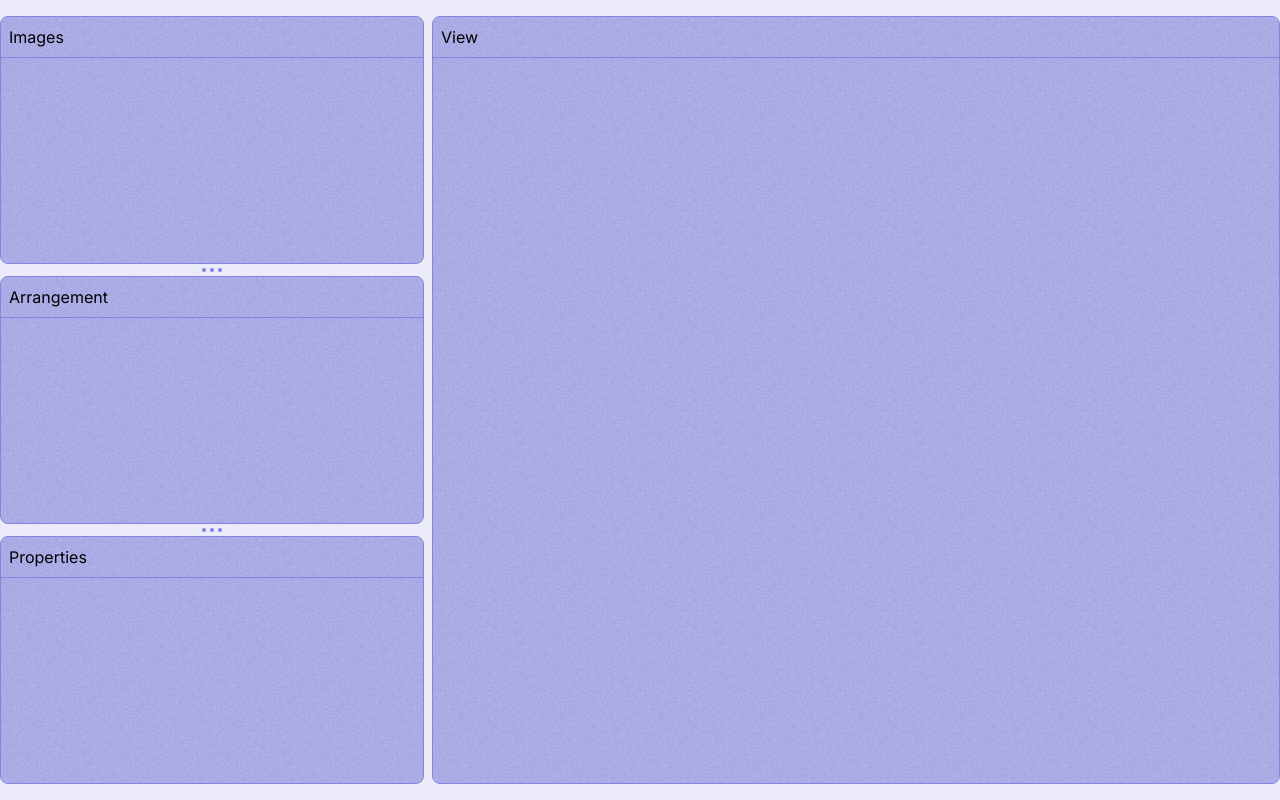
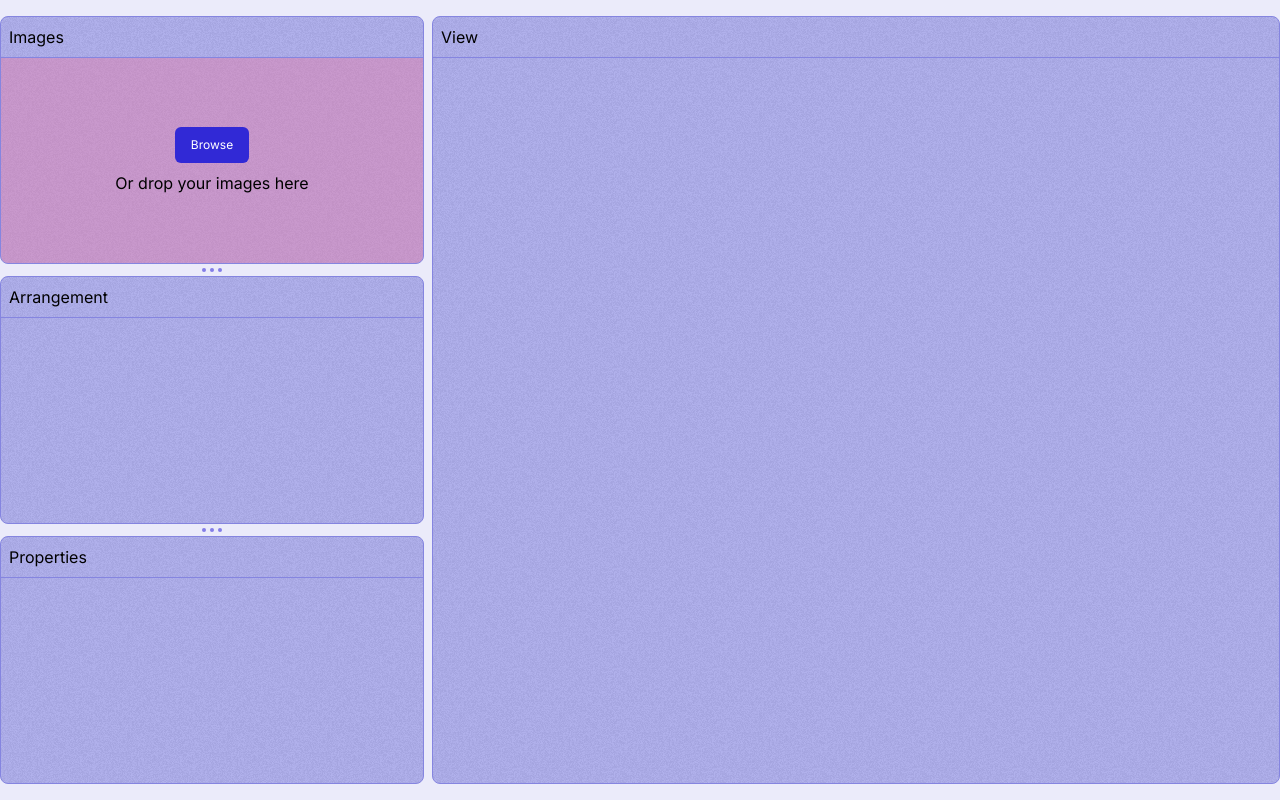
Before and after one commit to ChristianDuarteL/Spritesheetr, a React (Vite) app: page / in a window 1280 px wide. Both pictures are taken after a click on the button "Get spriting". Built offline with nearby package versions, Linux system fonts and the light colour scheme.

Commit message:
Added button to open file picker

```diff
--- /dev/null
+++ b/src/compontents/Button.tsx
@@ -0,0 +1,5 @@
+export default function Button({children, onClick}: {children: React.ReactNode, onClick: () => void}) {
+    return <button className="h-9 px-4 py-2 inline-flex items-center justify-center gap-2 rounded-md text-sm font-medium ring-offset-background-200 ring-primary-500 transition-colors focus-visible:outline-none focus-visible:ring-2 focus-visible:ring-ring focus-visible:ring-offset-2 disabled:pointer-events-none disabled:opacity-50 [&_svg]:pointer-events-none [&_svg]:size-4 [&_svg]:shrink-0 bg-primary-500 text-white hover:bg-primary-400 active:bg-primary-300 active:ring-primary-300 cursor-pointer" onClick={onClick}>
+        {children}
+    </button>
+}
--- a/src/compontents/ImagesPanel.tsx
+++ b/src/compontents/ImagesPanel.tsx
@@ -5,9 +5,10 @@ import { useCallback } from "react";
 import {useDropzone} from 'react-dropzone'
 import { Upload } from "lucide-react";
 import { makeFromFile } from "../lib/images";
+import Button from "./Button";
 
 export default function ImagesPanel() {
-    const { images, renameImage, addImage, removeImage } = useImages();
+    const { images, renameImage, addImage, removeImage, hasImages } = useImages();
 
     const onDrop = useCallback((acceptedFiles: File[]) => {
         console.log(acceptedFiles)
@@ -16,8 +17,9 @@ export default function ImagesPanel() {
         })
     }, [addImage]);
 
-    const {getRootProps, getInputProps, isDragActive} = useDropzone({
+    const {getRootProps, getInputProps, isDragActive, open } = useDropzone({
         noClick: true,
+        accept: {"image/*": []},
         autoFocus: false,
         noKeyboard: true,
         onDrop
@@ -31,6 +33,13 @@ export default function ImagesPanel() {
                 </div>
                 <input {...getInputProps()} className="hidden"/>
                 {
+                    !hasImages &&
+                    <div className="absolute w-full h-full top-0 left-0 bg-accent-300/40 flex items-center justify-center flex-col gap-2">
+                        <Button onClick={open}>Browse</Button>
+                        <span>Or drop your images here</span>
+                    </div>
+                }
+                {
                     isDragActive &&
                     <div className="absolute w-full h-full top-0 left-0 bg-accent-300/40 flex items-center justify-center flex-col gap-2">
                         <Upload className="h-10 w-10" />
--- a/src/providers/images.tsx
+++ b/src/providers/images.tsx
@@ -1,4 +1,4 @@
-import React, { createContext, ReactNode, useCallback, useContext, useReducer } from "react";
+import React, { createContext, ReactNode, useCallback, useContext, useEffect, useReducer, useState } from "react";
 import { Image } from "../types";
 import { v1 as uuid } from "uuid";
 
@@ -60,12 +60,14 @@ interface ImageContextType {
     renameImage: (id: KeyType, newName: string) => void;
     addImage: (image: Image) => void;
     removeImage: (id: KeyType) => void;
+    hasImages: boolean;
 }
 
 const ImageContext = createContext<ImageContextType | undefined>(undefined);
 
 export const ImageProvider: React.FC<{ children?: ReactNode | undefined }> = ({children}) => {
     const [images, dispatch] = useReducer(imageReducer, {});
+    const [hasImages, setHasImages] = useState(false);
 
     const renameImage = useCallback((id: KeyType, newName: string) => {
         dispatch({
@@ -95,7 +97,11 @@ export const ImageProvider: React.FC<{ children?: ReactNode | undefined }> = ({c
         })
     }, [])
 
-    return (<ImageContext.Provider value={{images, renameImage, addImage, removeImage}}>
+    useEffect(() => {
+        setHasImages(Object.keys(images).length > 0);
+    }, [images]);
+
+    return (<ImageContext.Provider value={{images, renameImage, addImage, removeImage, hasImages}}>
         {children}
     </ImageContext.Provider>)
 }
```
